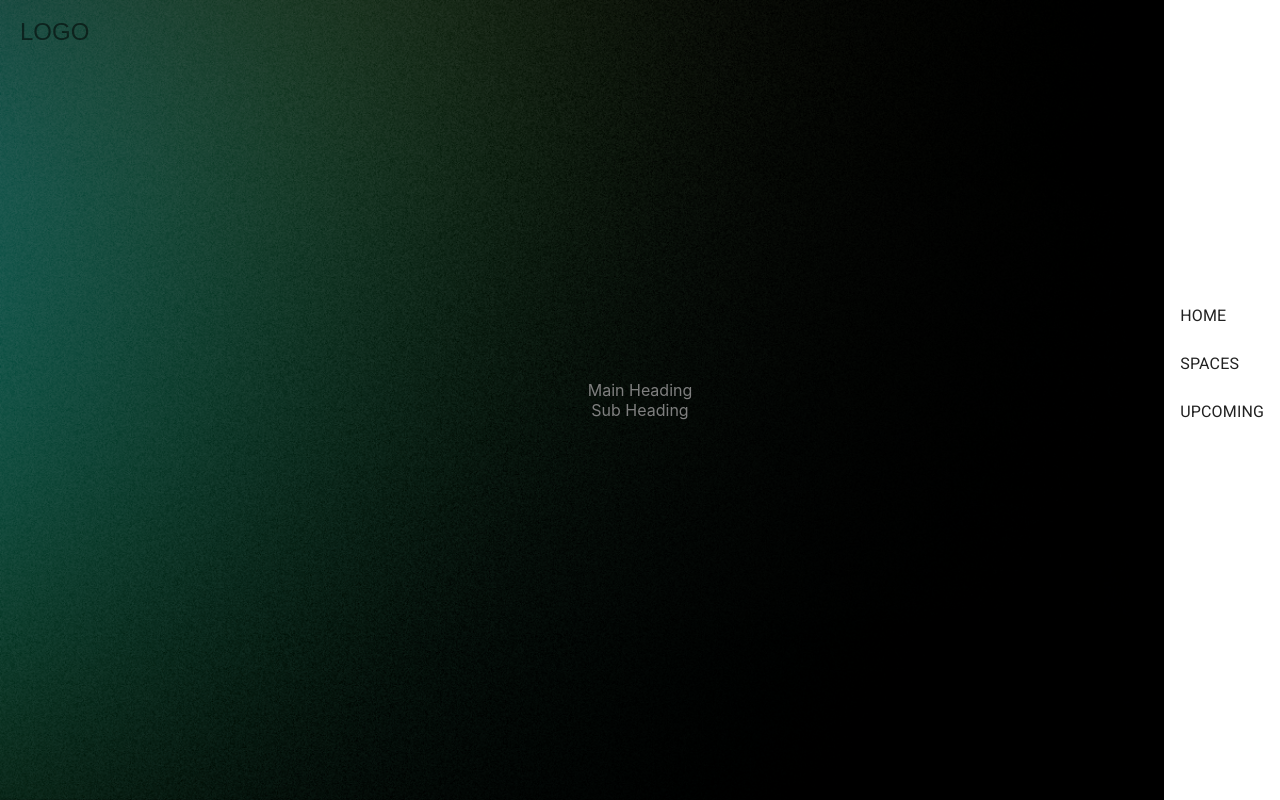
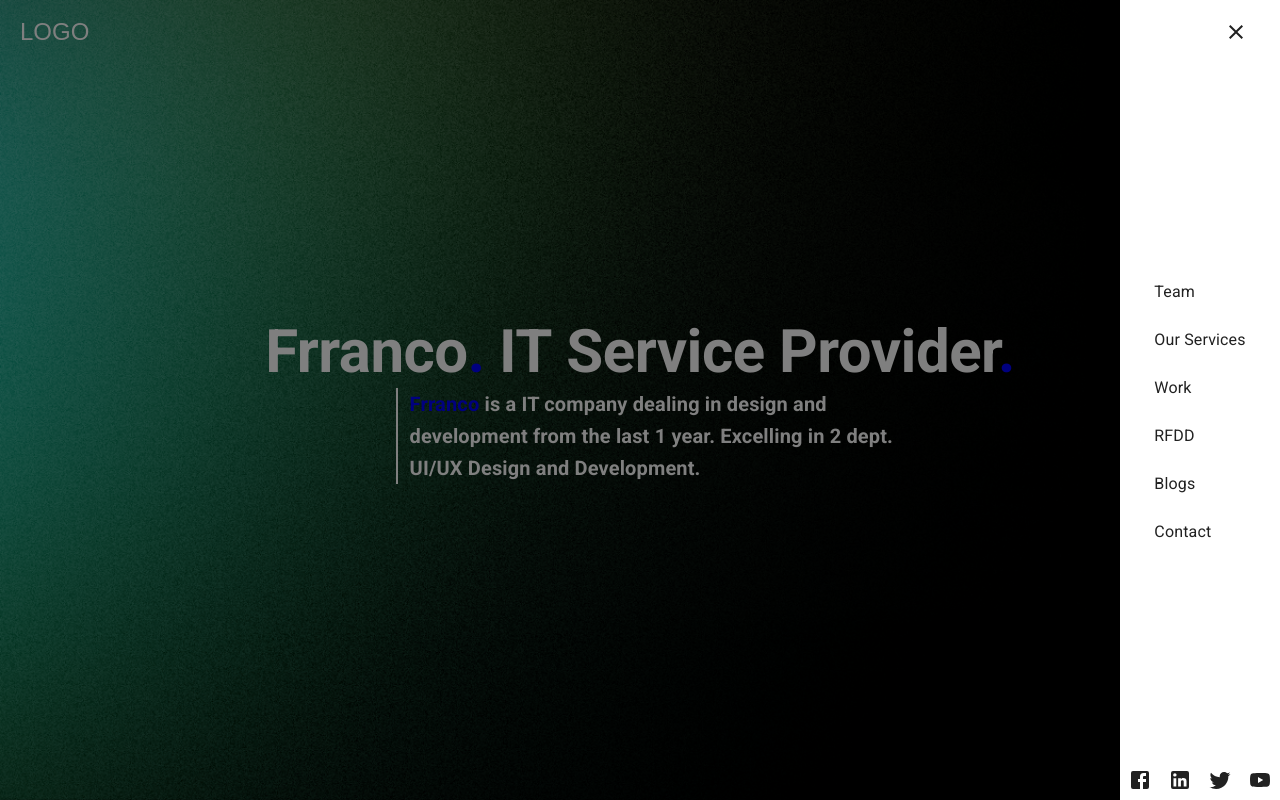
Before and after one commit to harshverma250202/Frontend-React-Website, a React (Create React App) app: page / in a window 1280 px wide. Both pictures are taken after a click on the button 1248 px from the left and 32 px from the top of the page. Shown: the top 800 px of the page. Built offline with nearby package versions, Linux system fonts and the light colour scheme.

Commit message:
header completed

```diff
--- a/src/components/ContactUs/index.tsx
+++ b/src/components/ContactUs/index.tsx
@@ -1,5 +1,5 @@
 import React from "react";
-import { Container, Box } from "@mui/material";
+import { Container, Box, Typography, Button } from "@mui/material";
 
 type Props = {};
 
@@ -11,12 +11,15 @@ const ContactUs = (props: Props) => {
           display: "flex",
           justifyContent: "center",
           alignItems: "center",
-          padding: "0",
+          padding: "0 5%",
           margin: "5vh 0",
-          width: "100%",
+          width: "fit-content",
+
           flexDirection: "column",
           "@media (min-width: 600px)": {
             padding: "0 10%",
+          width: "100%",
+
           },
         }}
         maxWidth={false}
@@ -29,8 +32,37 @@ const ContactUs = (props: Props) => {
             borderRadius: "30px",
             background:
               "linear-gradient(90deg, #42D7F8 0%, #4282FE 52.98%, #262DFB 100%)",
+            padding: "5vh",
+            display: "flex",
+            flexDirection: "column",
+            flexBasis: "content",
           }}
-        ></Box>
+        >
+          <Typography variant="h5">WORK WITH US</Typography>
+          <Typography variant="h3">We'd Love to get to know you.</Typography>
+
+          <Button
+            variant="contained"
+            sx={{
+              borderRadius: "30px",
+              background: "white",
+              width: "fit-content",
+              marginTop: "5vh",
+            }}
+          >
+            <Typography
+              variant="h6"
+              sx={{
+                // background:
+                //   "linear-gradient(90deg, #42D7F8 0%, #4282FE 65.1%, #3A40FB 100%)",
+                // backgroundClip: "text",
+                color: '#42D7F8',
+              }}
+            >
+              Get in Touch
+            </Typography>
+          </Button>
+        </Box>
       </Container>
     </>
   );
--- a/src/components/Drawer/index.tsx
+++ b/src/components/Drawer/index.tsx
@@ -1,4 +1,6 @@
 import React from "react";
+import { Facebook, LinkedIn, Twitter, YouTube } from "@mui/icons-material";
+
 import {
 
     Toolbar,
@@ -22,7 +24,7 @@ type Props = {
 const index = (props: Props) => {
   return (
     <>
-      <Drawer anchor="right" open={props.open} onClose={() => props.setOpen(false)}>
+      <Drawer anchor="right" open={props.open}  onClose={() => props.setOpen(false)}>
         <Toolbar sx={{ flexDirection: "row-reverse" }}>
           <IconButton
             edge="start"
@@ -30,7 +32,7 @@ const index = (props: Props) => {
             aria-label="close"
             onClick={() => props.setOpen(false)}
           >
-            {/* <img src={ToCloseHamburger} alt="hamburger" /> */}
+            <Close />
           </IconButton>
         </Toolbar>
 
@@ -44,35 +46,21 @@ const index = (props: Props) => {
               <ListItemText primary={item.name} />
             </ListItemButton>
           ))}
-          <ListItemButton
-            alignItems="center"
-            key="ABOUT US"
-            onClick={() => {
-              props.setOpen(false);
-              // dispatch(setElementRef("aboutUsId", "homepage"));
-              // dispatch(scrollElementIntoView());
-            }}
-          >
-            <ListItemText sx={{ color: "white" }} primary="ABOUT US" />
-          </ListItemButton>
-          <ListItemButton
-            alignItems="center"
-            key="PERFORM"
-            sx={{ position: "relative", marginTop: "5vh" }}
-            onClick={() => {
-              props.setOpen(false);
-              // dispatch(setElementRef("upcomingEventId", "homepage"));
-              // dispatch(scrollElementIntoView());
-            }}
-          >
-            <ListItemText sx={{ color: "white" }} primary="PERFORM" />
-            {/* <img
-                src={Polygon}
-                alt="polygon"
-                className={classes.performImage}
-              /> */}
-          </ListItemButton>
         </List>
+        <div>
+              <IconButton color="inherit">
+                <Facebook />
+              </IconButton>
+              <IconButton color="inherit">
+                <LinkedIn />
+              </IconButton>
+              <IconButton color="inherit">
+                <Twitter />
+              </IconButton>
+              <IconButton color="inherit">
+                <YouTube />
+              </IconButton>
+            </div>
       </Drawer>
     </>
   );
--- a/src/components/Footer/index.tsx
+++ b/src/components/Footer/index.tsx
@@ -1,38 +1,72 @@
-import React from 'react';
-import { Container, Typography, Link, IconButton, Grid } from '@mui/material';
-import { Facebook, LinkedIn, Twitter, YouTube } from '@mui/icons-material';
+import React from "react";
+import { Container, Typography, Link, IconButton, Grid } from "@mui/material";
+import { Facebook, LinkedIn, Twitter, YouTube } from "@mui/icons-material";
 
 const Footer: React.FC = () => {
   return (
     <footer>
-      <Container maxWidth={false}>
-        <Grid container spacing={3} sx={{justifyContent: 'space-evenly'}}>
+      <Container
+        sx={{
+          display: "flex",
+          justifyContent: "center",
+          alignItems: "center",
+          padding: "0",
+          margin: "5vh 0",
+          flexDirection: "column",
+          "@media (min-width: 600px)": {
+            padding: "0 10%",
+          },
+        }}
+        maxWidth={false}
+      >
+        <Grid container spacing={3} sx={{ justifyContent: "space-between" }}>
           <Grid item xs={12} sm={4}>
             <Typography variant="h6">Logo</Typography>
-            <Typography variant="body2">Lorem ipsum dolor sit amet, consectetuer adipiscing elit. Aenean commodo ligula eget dolor. Aenean massa.</Typography>
+            <Typography variant="body2">
+              Lorem ipsum dolor sit amet, consectetuer adipiscing elit. Aenean
+              commodo ligula eget dolor. Aenean massa.
+            </Typography>
             <div>
-              <IconButton color="inherit"><Facebook /></IconButton>
-              <IconButton color="inherit"><LinkedIn /></IconButton>
-              <IconButton color="inherit"><Twitter /></IconButton>
-              <IconButton color="inherit"><YouTube /></IconButton>
+              <IconButton color="inherit">
+                <Facebook />
+              </IconButton>
+              <IconButton color="inherit">
+                <LinkedIn />
+              </IconButton>
+              <IconButton color="inherit">
+                <Twitter />
+              </IconButton>
+              <IconButton color="inherit">
+                <YouTube />
+              </IconButton>
             </div>
           </Grid>
           <Grid item xs={12} sm={4}>
-            <Typography variant="body1">998 Devonshire Ave Camp Hill, PA 17011</Typography>
+            <Typography variant="body1">
+              998 Devonshire Ave Camp Hill, PA 17011
+            </Typography>
             <Typography variant="body1">haddaway@comcast.net</Typography>
             <Typography variant="body1">(334) 202-4792</Typography>
           </Grid>
           <Grid item xs={12} sm={4}>
             <Typography variant="h6">Company</Typography>
-            <Link display="block" href="#" color="inherit">The Team</Link>
-            <Link display="block" href="#" color="inherit">Work</Link>
-            <Link display="block" href="#" color="inherit">Services</Link>
-            <Link display="block" href="#" color="inherit">Contact Us</Link>
+            <Link display="block" href="#" color="inherit">
+              The Team
+            </Link>
+            <Link display="block" href="#" color="inherit">
+              Work
+            </Link>
+            <Link display="block" href="#" color="inherit">
+              Services
+            </Link>
+            <Link display="block" href="#" color="inherit">
+              Contact Us
+            </Link>
           </Grid>
         </Grid>
       </Container>
     </footer>
   );
-}
+};
 
 export default Footer;
--- a/src/components/Header/header.module.css
+++ b/src/components/Header/header.module.css
@@ -0,0 +1,11 @@
+.scrollDown{
+    position: absolute;
+    bottom: 4vh;
+    right: 5vw;
+  }
+
+  @media (max-width: 600px) {
+    .scrollDown{
+        display: none;
+    }
+  }
--- a/src/components/Header/index.tsx
+++ b/src/components/Header/index.tsx
@@ -1,40 +1,68 @@
-import React from 'react'
-import {Box} from '@mui/material'
-import HeaderImage from '../../assets/images/header-background.webp'
-type Props = {}
+import React from "react";
+import { Box, Typography } from "@mui/material";
+import HeaderImage from "../../assets/images/header-background.webp";
+import ScrollDownImage from "../../assets/images/ScrollDown.png";
+import classes from "./header.module.css";
+type Props = {};
 
 const Header = (props: Props) => {
   return (
     <>
-    <Box sx={{
-        height: '100vh',
-        width: '100%',
+      <Box
+        sx={{
+          height: "100vh",
+          width: "100%",
           backgroundImage: `url(${HeaderImage})`,
-        backgroundSize: 'cover',
-    }}>
-
-        <Box  sx={
-            {
-                display: 'flex',
-                flexDirection: 'column',
-                justifyContent: 'center',
-                alignItems: 'center',
-                height: '100%',
-            }
-        } >
-            <Box sx={{display:'flex'}}>
-                Main Heading
+          backgroundSize: "cover",
+          position: "relative",
+        }}
+      >
+        <Box
+          sx={{
+            display: "flex",
+            flexDirection: "column",
+            justifyContent: "center",
+            alignItems: "center",
+            height: "100%",
+          }}
+        >
+          <Box sx={{ display: "flex" }}>
+            <Typography
+              variant="h2"
+              sx={{ fontWeight: "bold", textAlign: "center" }}
+            >
+              Frranco<span style={{ color: "blue" }}>.</span> IT&nbsp;Service
+              Provider<span style={{ color: "blue" }}>.</span>
+            </Typography>
           </Box>
-            <Box sx={{display:'flex'}}>
-                Sub Heading
+          <Box sx={{ display: "flex", flexDirection: "row", width: "40%" }}>
+            <Box sx={{ width: "5%", display: "flex" }}>
+              <div
+                style={{
+                  margin: "auto",
+                  width: "2px",
+                  height: "100%",
+                  background: "white",
+                }}
+              ></div>
+            </Box>
+            <Box sx={{ width: "95%", display: "flex" }}>
+              <Typography variant="h6" sx={{ fontWeight: "bold" }}>
+                <span style={{ color: "blue" }}>Frranco</span> is a IT company
+                dealing in design and development from the last 1 year.
+                Excelling in 2 dept. UI/UX Design and Development.
+              </Typography>
             </Box>
           </Box>
-
-
-
+        </Box>
+        <img
+          src={ScrollDownImage}
+          alt="Scroll Down"
+          className={classes.scrollDown}
+        />
       </Box>
     </>
-  )
-}
+  );
+};
 
-export default Header
+export default Header;
--- a/src/components/Navbar/index.tsx
+++ b/src/components/Navbar/index.tsx
@@ -25,28 +25,42 @@ function MobileNavbar() {
 
   const linkObj = [
     {
-      name: "HOME",
+      name: "Team",
       onClick: () => {
         setOpen(false);
-        // dispatch(setElementRef("homeId", "homepage"));
-        // dispatch(scrollElementIntoView());
       },
+
     },
     {
-      name: "SPACES",
+      name: "Our Services",
       onClick: () => {
         setOpen(false);
-        // dispatch(setElementRef("exploreSpacesId", "homepage"));
-        // dispatch(scrollElementIntoView());
       },
-    },
-    {
-      name: "UPCOMING",
+
+    },    {
+      name: "Work",
       onClick: () => {
         setOpen(false);
-        // dispatch(setElementRef("upcomingEventId", "homepage"));
-        // dispatch(scrollElementIntoView());
       },
+
+    },    {
+      name: "RFDD",
+      onClick: () => {
+        setOpen(false);
+      },
+
+    },    {
+      name: "Blogs",
+      onClick: () => {
+        setOpen(false);
+      },
+
+    },    {
+      name: "Contact",
+      onClick: () => {
+        setOpen(false);
+      },
+
     },
 
   ];
@@ -62,9 +76,9 @@ function MobileNavbar() {
             //   onClick={() => {
             //     dispatch(navigateTo("/"));
             //   }}
+            color="inherit"
             >
                 LOGO
-              {/* <img src={Logo} alt="hamburger" /> */}
             </IconButton>
             <IconButton
               edge="end"
--- a/src/index.css
+++ b/src/index.css
@@ -1,8 +1,9 @@
 body {
   margin: 0;
-  font-family: -apple-system, BlinkMacSystemFont, 'Segoe UI', 'Roboto', 'Oxygen',
+  /* font-family: -apple-system, BlinkMacSystemFont, 'Segoe UI', 'Roboto', 'Oxygen',
     'Ubuntu', 'Cantarell', 'Fira Sans', 'Droid Sans', 'Helvetica Neue',
-    sans-serif;
+    sans-serif; */
+    font-family: 'poppins', sans-serif;
   -webkit-font-smoothing: antialiased;
   -moz-osx-font-smoothing: grayscale;
   background-color:black;
```
Also changed, not shown: src/assets/images/ScrollDown.png (added). Lines whose indentation alone changed are shown as unchanged.
